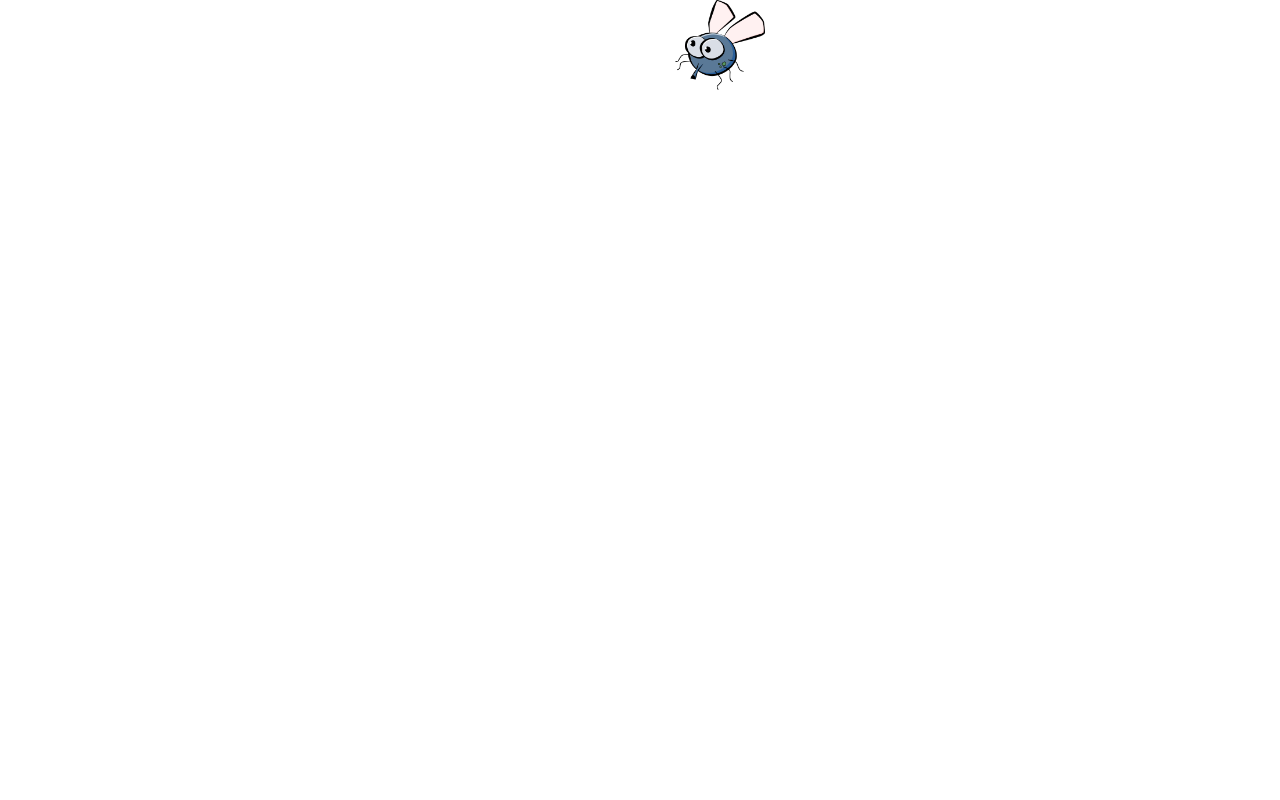
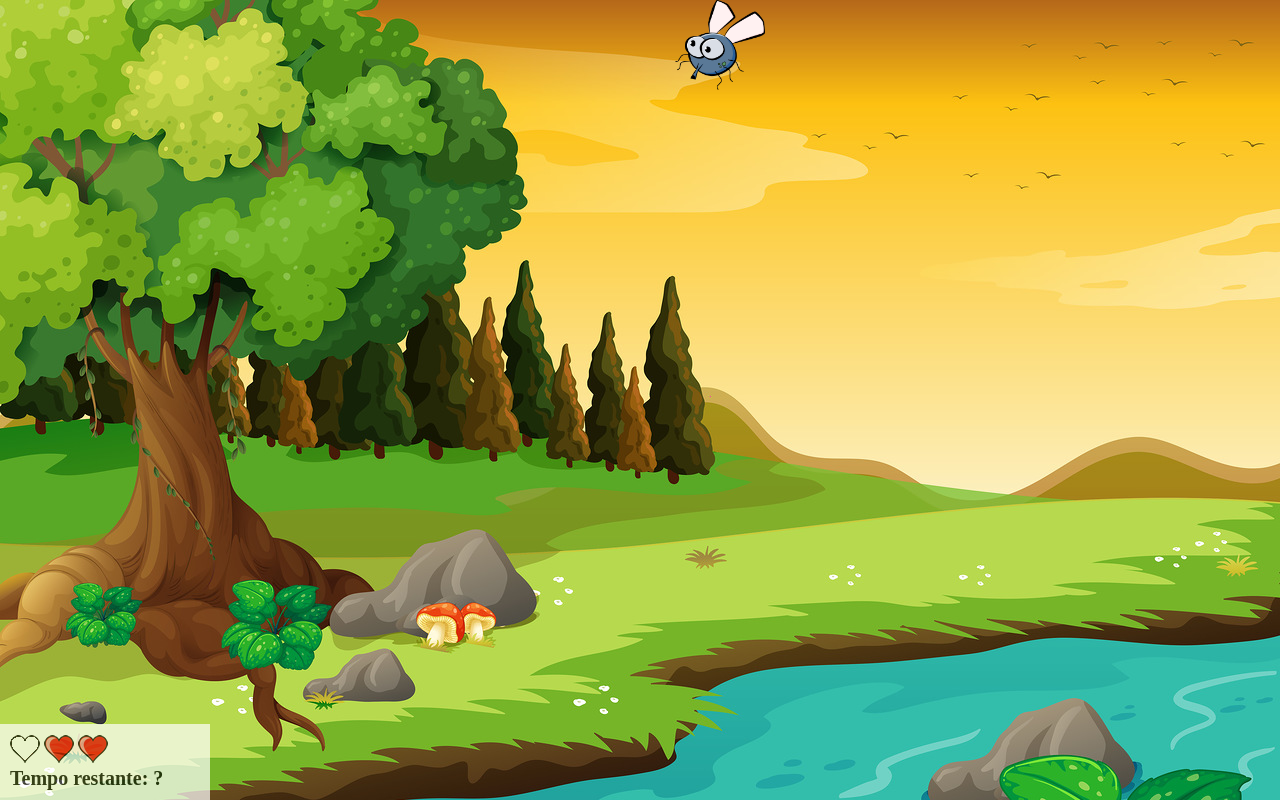
Before and after one commit to sillassanttos/projeto-game-mata-mosquito, a plain HTML site: page index.html in a window 1280 px wide. Drawn offline with Linux system fonts and the light colour scheme.

Commit message:
Adicionado cenário do game

```diff
--- a/assets/css/estilo.css
+++ b/assets/css/estilo.css
@@ -1,3 +1,11 @@
+body {
+  background-image: url('../img/bg.jpg');
+  background-repeat:  no-repeat;
+  background-size: 100%;
+}
+
+
+
 .mosquito1 {
   width: 50px;
   height: 50px;
@@ -20,3 +28,26 @@
 .ladoB {
   transform: scaleX(-1);
 }
+
+
+
+.painel {
+  position: absolute;
+  width: 190px;
+  padding: 10px;
+  left: 0;
+  bottom: 0px;
+  border-top: 1px solid #fff;
+  background-color: #fff;
+  opacity: 0.7;
+}
+
+.vidas {
+  float: left;
+}
+
+.cronometro {
+  float: left;
+  font-size: 20px;
+  font-weight: bold;
+}
--- a/assets/js/script.js
+++ b/assets/js/script.js
@@ -56,6 +56,4 @@ function ladoAleatorio() {
 
 
 
-setInterval(function() {
-  posicaoRandomica()
-}, 1000)
+setInterval(() => posicaoRandomica(), 1000)
--- a/index.html
+++ b/index.html
@@ -10,7 +10,16 @@
 </head>
 <body onresize="ajustaTamanhoPalcoJogo()">
 
-
+  <div class="painel">
+    <div class="vidas">
+      <img src="assets/img/coracao_vazio.png">
+      <img src="assets/img/coracao_cheio.png">
+      <img src="assets/img/coracao_cheio.png">
+    </div>
+    <div class="cronometro">
+      Tempo restante: ?
+    </div>
+  </div>
 
 
 
```
